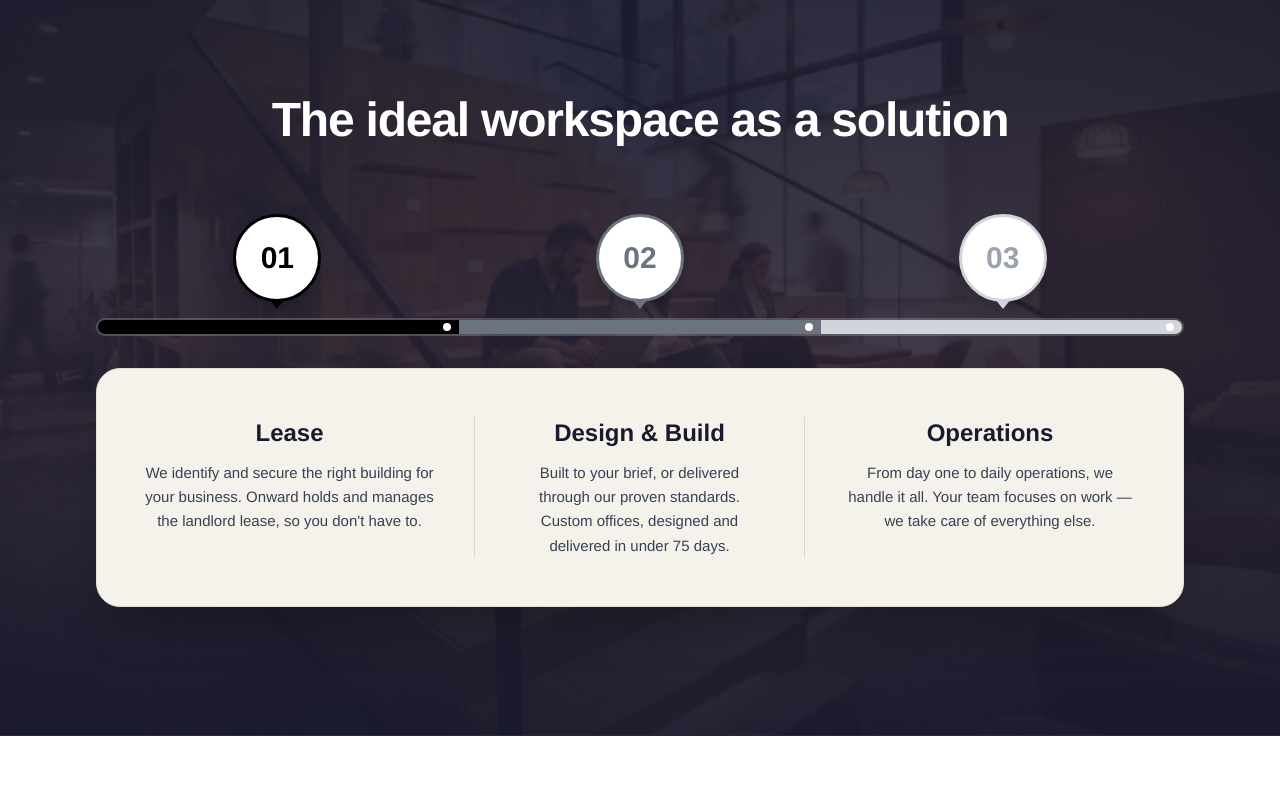
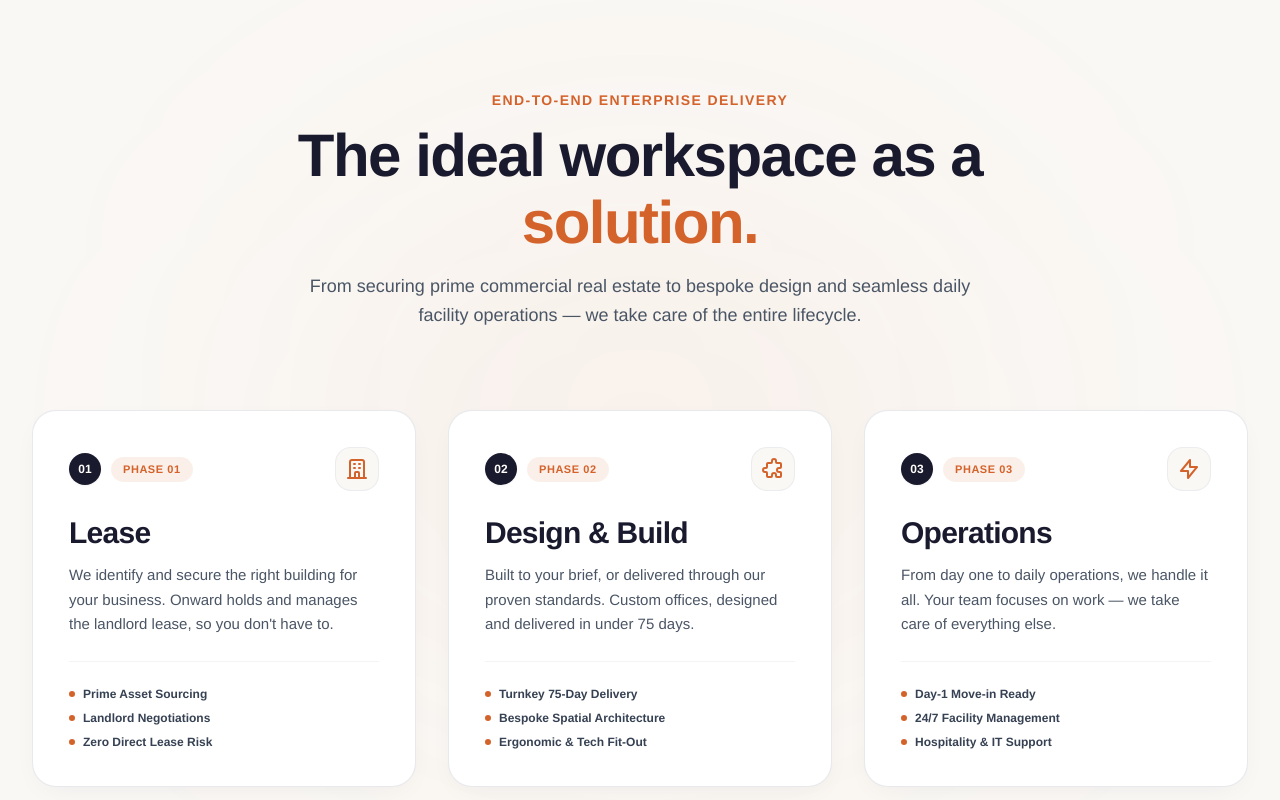
Before and after one commit to Comptech-Enterprises/onwards-website, a Next.js app: page /about in a window 1280 px wide. Shown: the part 3480-4280 px from the top of the page. Built offline with nearby package versions, Linux system fonts and the light colour scheme.

Commit message:
Update 'The ideal workspace as a solution' section to connected bento cards layout

```diff
--- a/src/app/about/page.tsx
+++ b/src/app/about/page.tsx
@@ -64,27 +64,39 @@ const valuesList = [
 const workspaceSolutionSteps = [
   {
     step: "01",
+    label: "PHASE 01",
     title: "Lease",
     desc: "We identify and secure the right building for your business. Onward holds and manages the landlord lease, so you don't have to.",
-    borderColor: "border-black",
-    textColor: "text-black",
-    tailColor: "after:border-t-black",
+    highlights: ["Prime Asset Sourcing", "Landlord Negotiations", "Zero Direct Lease Risk"],
+    icon: (
+      <svg className="w-6 h-6 text-[#d4622b]" fill="none" viewBox="0 0 24 24" stroke="currentColor" strokeWidth="2">
+        <path strokeLinecap="round" strokeLinejoin="round" d="M19 21V5a2 2 0 00-2-2H7a2 2 0 00-2 2v16m14 0h2m-2 0h-5m-9 0H3m2 0h5M9 7h1m-1 4h1m4-4h1m-1 4h1m-5 10v-5a1 1 0 011-1h2a1 1 0 011 1v5m-4 0h4" />
+      </svg>
+    ),
   },
   {
     step: "02",
+    label: "PHASE 02",
     title: "Design & Build",
     desc: "Built to your brief, or delivered through our proven standards. Custom offices, designed and delivered in under 75 days.",
-    borderColor: "border-[#6b7280]",
-    textColor: "text-[#6b7280]",
-    tailColor: "after:border-t-[#6b7280]",
+    highlights: ["Turnkey 75-Day Delivery", "Bespoke Spatial Architecture", "Ergonomic & Tech Fit-Out"],
+    icon: (
+      <svg className="w-6 h-6 text-[#d4622b]" fill="none" viewBox="0 0 24 24" stroke="currentColor" strokeWidth="2">
+        <path strokeLinecap="round" strokeLinejoin="round" d="M11 4a2 2 0 114 0v1a1 1 0 001 1h3a1 1 0 011 1v3a1 1 0 01-1 1h-1a2 2 0 100 4h1a1 1 0 011 1v3a1 1 0 01-1 1h-3a1 1 0 01-1-1v-1a2 2 0 10-4 0v1a1 1 0 01-1 1H7a1 1 0 01-1-1v-3a1 1 0 00-1-1H4a2 2 0 110-4h1a1 1 0 001-1V7a1 1 0 011-1h3a1 1 0 001-1V4z" />
+      </svg>
+    ),
   },
   {
     step: "03",
+    label: "PHASE 03",
     title: "Operations",
     desc: "From day one to daily operations, we handle it all. Your team focuses on work — we take care of everything else.",
-    borderColor: "border-[#d1d5db]",
-    textColor: "text-[#9ca3af]",
-    tailColor: "after:border-t-[#d1d5db]",
+    highlights: ["Day-1 Move-in Ready", "24/7 Facility Management", "Hospitality & IT Support"],
+    icon: (
+      <svg className="w-6 h-6 text-[#d4622b]" fill="none" viewBox="0 0 24 24" stroke="currentColor" strokeWidth="2">
+        <path strokeLinecap="round" strokeLinejoin="round" d="M13 10V3L4 14h7v7l9-11h-7z" />
+      </svg>
+    ),
   },
 ];
 
@@ -335,88 +347,76 @@ export default function AboutPage() {
         </div>
 
         {/* ━━━━━━━━━━━━━━━━━━━━━━━━━━━━━━━━━━━━━━━━━━━━━━━━━━━━━━━━━━
-            3. THE IDEAL WORKSPACE AS A SOLUTION
+            3. THE IDEAL WORKSPACE AS A SOLUTION (LIGHT THEME CONNECTED BENTO)
         ━━━━━━━━━━━━━━━━━━━━━━━━━━━━━━━━━━━━━━━━━━━━━━━━━━━━━━━━━━ */}
-        <section className="relative py-20 sm:py-28 lg:py-32 bg-[#1a1a2e] text-white overflow-hidden border-b border-gray-800">
-          {/* Background Skyline Image with dusk atmospheric overlay */}
-          <div className="absolute inset-0 z-0">
-            <Image
-              src="/images/home/get-in-touch.webp"
-              alt="City Skyline"
-              fill
-              className="object-cover object-center opacity-45"
-            />
-            <div className="absolute inset-0 bg-gradient-to-b from-[#1a1a2e]/85 via-[#2b2438]/70 to-[#1a1a2e]/90" />
-            <div className="absolute inset-0 bg-[radial-gradient(ellipse_at_top,_var(--tw-gradient-stops))] from-amber-500/10 via-transparent to-black/50" />
-          </div>
+        <section className="py-20 sm:py-28 lg:py-32 bg-[#faf8f5] text-[#1a1a2e] border-b border-gray-200/80 relative overflow-hidden">
+          {/* Subtle warm ambient background glow */}
+          <div className="pointer-events-none absolute top-1/2 left-1/2 -translate-x-1/2 -translate-y-1/2 w-[700px] h-[500px] rounded-full bg-[#d4622b]/5 blur-[140px]" />
 
-          <div className="relative z-10 max-w-6xl mx-auto px-4 sm:px-6 lg:px-8">
-            {/* Top Header Row */}
-            <div className="text-center mb-12 sm:mb-16">
+          <div className="relative z-10 max-w-7xl mx-auto px-4 sm:px-6 lg:px-8">
+            {/* Header Area */}
+            <div className="max-w-3xl mx-auto text-center mb-14 sm:mb-20">
               <ScrollReveal>
-                <h2 className="text-2xl sm:text-4xl lg:text-5xl font-bold text-white tracking-tight leading-tight">
-                  The ideal workspace as a solution
+                <span className="text-[#d4622b] text-xs sm:text-sm font-bold tracking-widest uppercase flex items-center justify-center gap-2">
+                  End-to-End Enterprise Delivery
+                </span>
+              </ScrollReveal>
+              <ScrollReveal delay={0.1}>
+                <h2 className="text-3xl sm:text-5xl lg:text-6xl font-black text-[#1a1a2e] tracking-tight leading-[1.12] mt-3">
+                  The ideal workspace as a{" "}
+                  <span className="text-[#d4622b]">solution.</span>
                 </h2>
+              </ScrollReveal>
+              <ScrollReveal delay={0.2}>
+                <p className="mt-4 text-gray-600 text-sm sm:text-base lg:text-lg leading-relaxed max-w-2xl mx-auto">
+                  From securing prime commercial real estate to bespoke design and seamless daily facility operations — we take care of the entire lifecycle.
+                </p>
               </ScrollReveal>
             </div>
 
-            {/* Step Indicators & Progressive Timeline Bar */}
-            <ScrollReveal delay={0.15}>
-              <div className="relative mb-6 sm:mb-8">
-                {/* 3 Circular Pins with Speech Bubble Downward Tails */}
-                <div className="grid grid-cols-3 items-end mb-3 sm:mb-4">
-                  {workspaceSolutionSteps.map((s) => (
-                    <div key={s.step} className="flex justify-center">
-                      <div
-                        className={`w-14 h-14 sm:w-20 sm:h-20 md:w-22 md:h-22 rounded-full bg-white ${s.borderColor} border-[3px] sm:border-[3.5px] flex items-center justify-center font-bold text-lg sm:text-2xl md:text-3xl ${s.textColor} shadow-xl relative after:content-[''] after:absolute after:top-full after:left-1/2 after:-translate-x-1/2 after:border-solid ${s.tailColor} after:border-t-[8px] sm:after:border-t-[10px] after:border-x-transparent after:border-x-[6px] sm:after:border-x-[8px] after:border-b-0`}
-                      >
-                        {s.step}
+            {/* 3 Connected Bento Cards with Step Pills & Flow */}
+            <div className="grid grid-cols-1 lg:grid-cols-3 gap-6 lg:gap-8 relative items-stretch">
+              {workspaceSolutionSteps.map((step, idx) => (
+                <ScrollReveal key={step.step} delay={idx * 0.12} className="h-full">
+                  <div className="h-full bg-white rounded-3xl p-7 sm:p-9 border border-gray-200/90 shadow-[0_8px_30px_-12px_rgba(26,26,46,0.08)] hover:shadow-[0_20px_45px_-12px_rgba(212,98,43,0.18)] hover:border-[#d4622b]/40 hover:-translate-y-1.5 transition-all duration-300 flex flex-col justify-between group relative">
+                    {/* Top Row: Phase Pill + Icon */}
+                    <div>
+                      <div className="flex items-center justify-between gap-4 mb-6">
+                        <div className="flex items-center gap-2.5">
+                          <span className="w-8 h-8 rounded-full bg-[#1a1a2e] text-white font-bold text-xs flex items-center justify-center shadow-xs">
+                            {step.step}
+                          </span>
+                          <span className="text-[11px] font-bold uppercase tracking-wider text-[#d4622b] bg-[#d4622b]/10 px-3 py-1 rounded-full">
+                            {step.label}
+                          </span>
+                        </div>
+                        <div className="w-11 h-11 rounded-2xl bg-[#faf8f5] border border-gray-200/70 flex items-center justify-center group-hover:scale-110 group-hover:bg-[#d4622b]/10 transition-all duration-300">
+                          {step.icon}
+                        </div>
                       </div>
-                    </div>
-                  ))}
-                </div>
 
-                {/* Horizontal Progress Track with Nodes */}
-                <div className="relative w-full h-3.5 sm:h-4.5 rounded-full overflow-hidden flex bg-white/20 backdrop-blur-xs p-0.5 shadow-inner">
-                  <div className="w-1/3 bg-black h-full rounded-l-full relative flex items-center justify-end pr-1 sm:pr-1.5">
-                    <span className="w-2.5 h-2.5 sm:w-3 sm:h-3 rounded-full bg-white border-2 border-black" />
-                  </div>
-                  <div className="w-1/3 bg-[#6b7280] h-full relative flex items-center justify-end pr-1 sm:pr-1.5">
-                    <span className="w-2.5 h-2.5 sm:w-3 sm:h-3 rounded-full bg-white border-2 border-[#6b7280]" />
-                  </div>
-                  <div className="w-1/3 bg-[#d1d5db] h-full rounded-r-full relative flex items-center justify-end pr-1 sm:pr-1.5">
-                    <span className="w-2.5 h-2.5 sm:w-3 sm:h-3 rounded-full bg-white border-2 border-[#d1d5db]" />
-                  </div>
-                </div>
-              </div>
-            </ScrollReveal>
-
-            {/* White / Cream Bento Solution Details Card */}
-            <ScrollReveal delay={0.25}>
-              <div className="bg-[#f5f2eb] rounded-3xl p-6 sm:p-10 md:p-12 shadow-2xl border border-[#e5dfd3] text-[#1a1a2e]">
-                <div className="grid grid-cols-1 md:grid-cols-3 divide-y md:divide-y-0 md:divide-x divide-[#ded6c7]">
-                  {workspaceSolutionSteps.map((step, idx) => (
-                    <div
-                      key={step.step}
-                      className={`text-center flex flex-col justify-start ${
-                        idx === 0
-                          ? "pb-6 md:pb-0 md:pr-8 lg:pr-10"
-                          : idx === 1
-                          ? "py-6 md:py-0 md:px-8 lg:px-10"
-                          : "pt-6 md:pt-0 md:pl-8 lg:pl-10"
-                      }`}
-                    >
-                      <h3 className="text-xl sm:text-2xl font-bold text-[#1a1a2e] mb-2 sm:mb-3">
+                      {/* Title & Description */}
+                      <h3 className="text-2xl sm:text-3xl font-bold text-[#1a1a2e] tracking-tight group-hover:text-[#d4622b] transition-colors mb-3">
                         {step.title}
                       </h3>
-                      <p className="text-xs sm:text-sm lg:text-[15px] text-gray-700 leading-relaxed font-normal">
+                      <p className="text-sm sm:text-[15px] text-gray-600 leading-relaxed font-normal">
                         {step.desc}
                       </p>
                     </div>
-                  ))}
-                </div>
-              </div>
-            </ScrollReveal>
+
+                    {/* Bottom Feature Tags */}
+                    <div className="pt-6 mt-6 border-t border-gray-100 flex flex-col gap-2">
+                      {step.highlights.map((h, i) => (
+                        <div key={i} className="flex items-center gap-2 text-xs font-semibold text-gray-700">
+                          <span className="w-1.5 h-1.5 rounded-full bg-[#d4622b] shrink-0" />
+                          <span>{h}</span>
+                        </div>
+                      ))}
+                    </div>
+                  </div>
+                </ScrollReveal>
+              ))}
+            </div>
           </div>
         </section>
 
```
